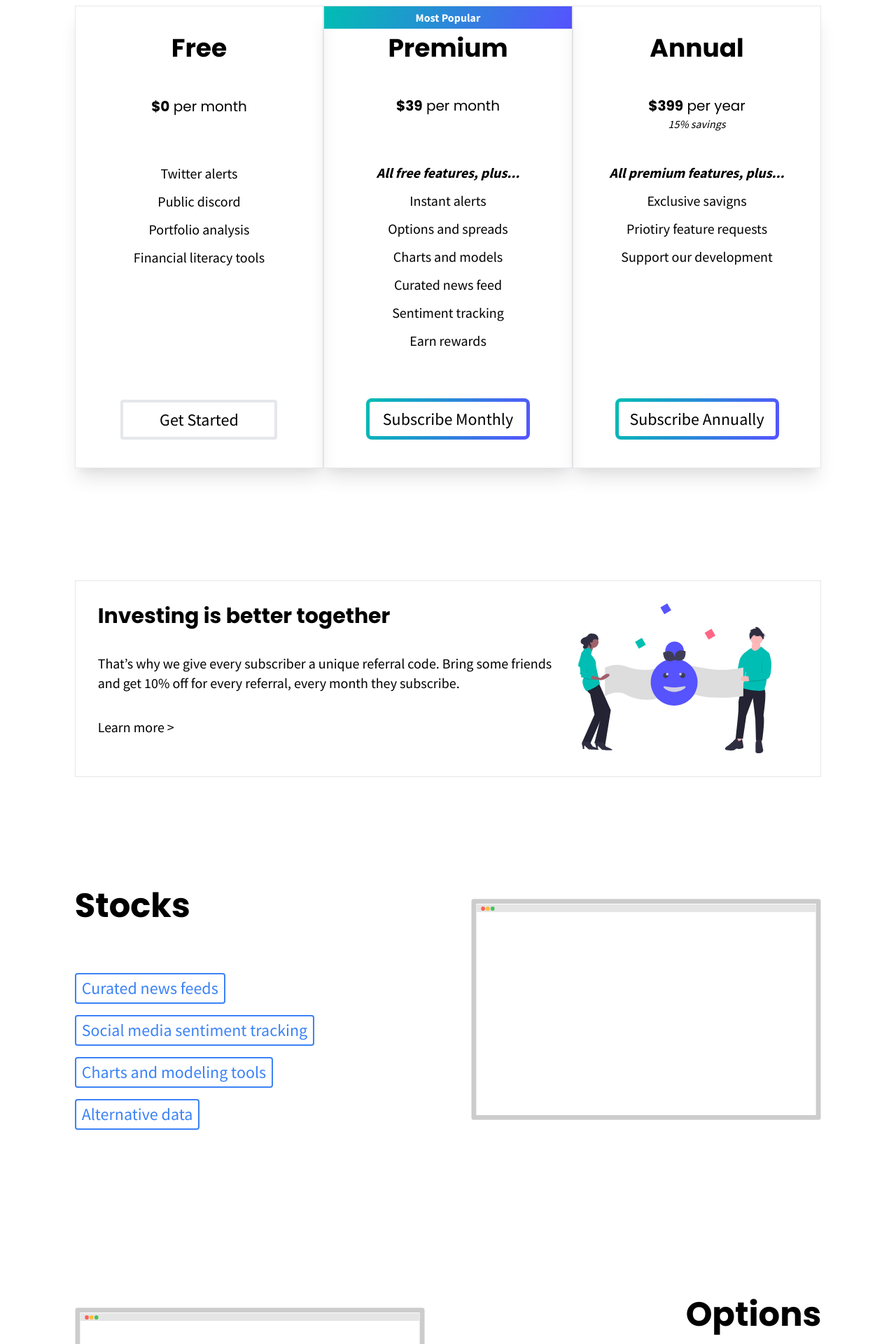
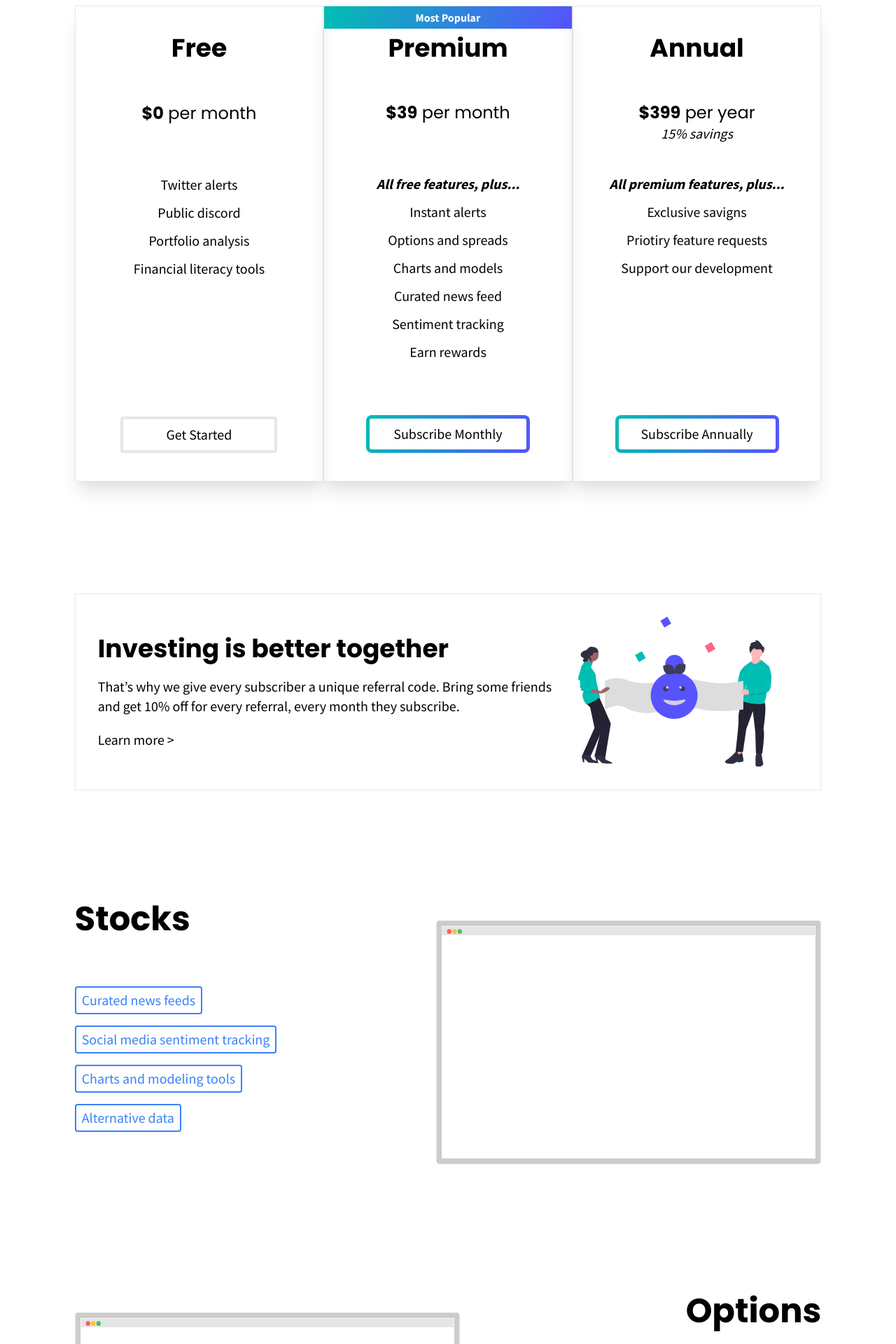
Before and after one commit to jonkarrer/market_maker, a Next.js app: page / in a window 1280 px wide. Shown: the part 1720-3640 px from the top of the page at 70% size. Built offline with nearby package versions, Linux system fonts and the light colour scheme; no server answers.

Commit message:
resized a few styles

```diff
--- a/components/_Home/Plans.tsx
+++ b/components/_Home/Plans.tsx
@@ -63,9 +63,9 @@ export default function Plans(): JSX.Element {
               <h5>
                 <strong>$399</strong> per year
               </h5>
-              <div>
-                <i>15% savings</i>
-              </div>
+              <p>
+                <i className="">15% savings</i>
+              </p>
             </span>
             <Benefits>
               <strong>
@@ -94,20 +94,20 @@ interface IChild {
   border?: string;
 }
 const Plan = ({ children }: IChild) => (
-  <div className="grid text-center relative py-10 gap-12 border shadow-xl 3xl:py-16">
+  <div className="grid text-center relative py-10 gap-12 border shadow-xl lg:gap-14 3xl:py-20 3xl:gap-20">
     {children}
   </div>
 );
 
 const Benefits = ({ children }: IChild) => (
-  <div className="flex flex-col space-y-2 h-60 md:h-72 md:space-y-3 3xl:h-96 3xl:space-y-5">
+  <div className="flex flex-col space-y-2 h-60 md:h-72 md:space-y-3 3xl:h-100 3xl:space-y-5">
     {children}
   </div>
 );
 
 const Subscribe = ({ children, border }: IChild) => (
   <div
-    className={`w-44 py-2 m-auto md:text-xl lg:text-2xl lg:w-56 3xl:text-3xl 3xl:w-72 3xl:py-3 cursor-pointer ${border} rounded`}
+    className={`w-44 py-2 m-auto md:text-xl lg:w-56 3xl:text-3xl 3xl:w-72 3xl:py-3 cursor-pointer ${border} rounded`}
   >
     {children}
   </div>
--- a/components/_Home/Rectangle.tsx
+++ b/components/_Home/Rectangle.tsx
@@ -7,14 +7,18 @@ interface IRectangle {
 
 const Rectangle = ({ title, info, button, image }: IRectangle) => (
   <section>
-    <div className="wrapper border space-y-8 p-5 flex flex-col md:flex-row md:space-y-0 lg:p-8">
-      <article className="grid gap-3 md:w-2/3">
-        <h3 className="text-2xl font-bold lg:text-3xl 3xl:text-4xl">{title}</h3>
+    <div className="wrapper border space-y-8 p-5 flex flex-col md:flex-row md:space-y-0 lg:p-8 md:items-center">
+      <article className="grid gap-3 md:gap-5 2xl:gap-8 3xl:gap-12">
+        <h3>{title}</h3>
         <p>{info}</p>
         <p className="cursor-pointer">{button}</p>
       </article>
 
-      <img className="z-10 flex-1" src={image} alt="rectangle infographic" />
+      <img
+        className="3xl:h-100 3xl:w-200"
+        src={image}
+        alt="rectangle infographic"
+      />
     </div>
   </section>
 );
--- a/components/_Home/Screenshots.tsx
+++ b/components/_Home/Screenshots.tsx
@@ -1,7 +1,9 @@
+import React from "react";
+
 const Screenshots = () => (
   <section>
-    <div className="wrapper grid gap-20 md:gap-40 lg:gap-60">
-      <div className="grid gap-10 md:flex md:justify-between ">
+    <div className="wrapper grid gap-20 md:gap-40 2xl:gap-60">
+      <Container>
         <div className="grid gap-3 md:gap-4 place-content-start">
           <h2 className="mb-6 md:mb-10 lg:mb-14">Stocks</h2>
           <BlueFeature text="Curated news feeds" />
@@ -10,14 +12,14 @@ const Screenshots = () => (
           <BlueFeature text="Alternative data" />
         </div>
         <img
-          className="md:w-100 lg:w-120 2xl:w-140"
+          className="md:w-100 lg:w-130 2xl:w-140 3xl:w-180"
           src="/Home/screenshots/placeholder.svg"
           alt=""
         />
-      </div>
+      </Container>
 
-      <div className="grid gap-10 md:flex md:justify-between">
-        <div className="grid gap-3 md:gap-4 md:place-content-start place-items-end md:order-2">
+      <Container>
+        <div className="grid gap-3 place-items-end md:place-content-start md:gap-4 md:order-2">
           <h2 className="mb-6 md:mb-10 lg:mb-14">Options</h2>
           <AquaFeature text="Unusual order flow tracking" />
           <AquaFeature text="Statistically probable spreads" />
@@ -25,25 +27,31 @@ const Screenshots = () => (
           <AquaFeature text="Volatility analysis" />
         </div>
         <img
-          className="md:w-100 lg:w-120 2xl:w-140"
+          className="md:w-100 lg:w-130 2xl:w-140 3xl:w-180"
           src="/Home/screenshots/placeholder.svg"
           alt=""
         />
-      </div>
+      </Container>
     </div>
   </section>
 );
 
 export default Screenshots;
 
+const Container = ({ children }: { children: React.ReactNode }) => (
+  <div className="grid gap-10 md:flex md:justify-between md:h-96 lg:h-100 2xl:h-110">
+    {children}
+  </div>
+);
+
 const BlueFeature = ({ text }: { text: string }) => (
-  <p className="border-blue-500 border-2 rounded w-max px-2 text-blue-500 py-1 lg:text-2xl">
+  <p className="border-blue-500 border-2 rounded w-max px-2 text-blue-500 py-1">
     {text}
   </p>
 );
 
 const AquaFeature = ({ text }: { text: string }) => (
-  <p className="border-gradAqua border-2 rounded w-max px-2 text-gradAqua py-1 lg:text-2xl">
+  <p className="border-gradAqua border-2 rounded w-max px-2 text-gradAqua py-1">
     {text}
   </p>
 );
--- a/components/_Home/Splash.tsx
+++ b/components/_Home/Splash.tsx
@@ -8,10 +8,10 @@ const Splash = (): JSX.Element => (
     >
       <div className="wrapper h-full flex items-center">
         <article className="text-white grid gap-7 md:gap-10 2xl:gap-11">
-          <h1 className="sm:w-96 md:w-140 2xl:w-160 md:leading-tight 3xl:w-200">
+          <h1 className="sm:w-96 md:w-120 lg:w-140 2xl:w-160 md:leading-tight 3xl:w-200">
             Make the market you deserve
           </h1>
-          <span className="text-xl md:text-3xl 3xl:text-4xl lg:w-3/5 2xl:w-1/2">
+          <span className="text-xl md:text-2xl lg:text-3xl 3xl:text-4xl md:w-3/5 2xl:w-1/2">
             Market alerts, statistics and analytics. Delivered through an
             innovative interface. Made for retail investors.
           </span>
--- a/styles/globals.css
+++ b/styles/globals.css
@@ -33,25 +33,25 @@ span {
     @apply antialiased;
   }
   section {
-    @apply md:max-w-screen-3xl md:max-h-3xl m-auto py-16 md:py-20;
+    @apply md:max-w-screen-3xl md:max-h-3xl m-auto py-16 md:py-20 2xl:py-28;
   }
   header {
     @apply max-w-screen-3xl left-0 right-0 m-auto;
   }
   h1 {
-    @apply text-4xl font-bold md:text-6xl 2xl:text-7xl 3xl:text-8xl;
+    @apply text-4xl font-bold md:text-5xl lg:text-6xl 2xl:text-7xl 3xl:text-8xl;
   }
   h2 {
     @apply text-3xl font-bold md:text-5xl 2xl:text-6xl 3xl:text-7xl;
   }
   h3 {
-    @apply text-3xl font-bold md:text-4xl 2xl:text-5xl;
+    @apply text-3xl font-bold lg:text-4xl 2xl:text-5xl 3xl:text-6xl;
   }
   h4 {
     @apply text-xl font-bold 2xl:text-3xl 3xl:text-4xl;
   }
   h5 {
-    @apply text-lg lg:text-xl 2xl:text-2xl;
+    @apply text-lg lg:text-2xl 3xl:text-3xl;
   }
   p {
     @apply text-lg md:text-xl 2xl:text-2xl 3xl:text-3xl;
--- a/tailwind.config.js
+++ b/tailwind.config.js
@@ -36,6 +36,19 @@ module.exports = {
         '40vw' : '40vw',
       },
       height: {
+        '100' : '400px',
+        '110' : '450px',
+        '120' : '500px',
+        '130' : '550px',
+        '140' : '600px',
+        '150' : '650px',
+        '160' : '700px',
+        '170' : '750px',
+        '180' : '800px',
+        '190' : '850px',
+        '200' : '900px',
+        '210' : '950px',
+        '220' : '1000px',
         '1150px' : '1150px',
         '1100px' : '1100px',
         '1000px' : '1000px',
```
